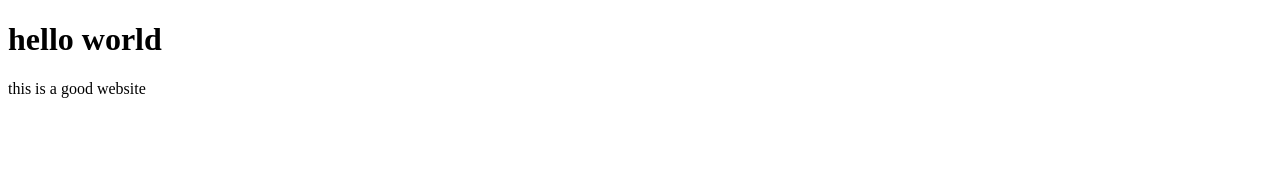
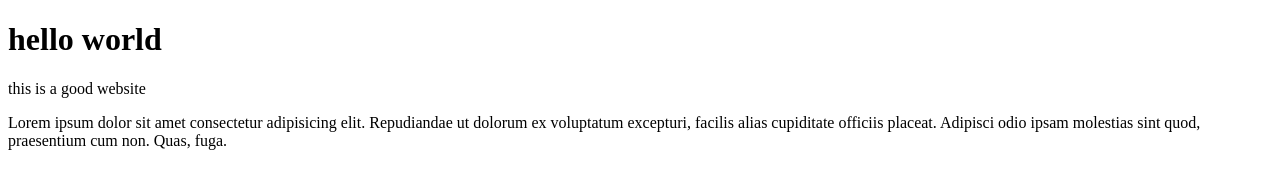
Before and after one commit to AppleMuffin/branchingLesson, a plain HTML site: page index.html in a window 1280 px wide. Drawn offline with Linux system fonts and the light colour scheme.

Commit message:
added article

```diff
--- a/index.html
+++ b/index.html
@@ -9,5 +9,10 @@
 <body>
   <h1>hello world</h1>
   <p>this is a good website</p>
+	<article class="featureBranch">
+		<p>
+			Lorem ipsum dolor sit amet consectetur adipisicing elit. Repudiandae ut dolorum ex voluptatum excepturi, facilis alias cupiditate officiis placeat. Adipisci odio ipsam molestias sint quod, praesentium cum non. Quas, fuga.
+		</p>
+	</article>
 </body>
 </html>
```
